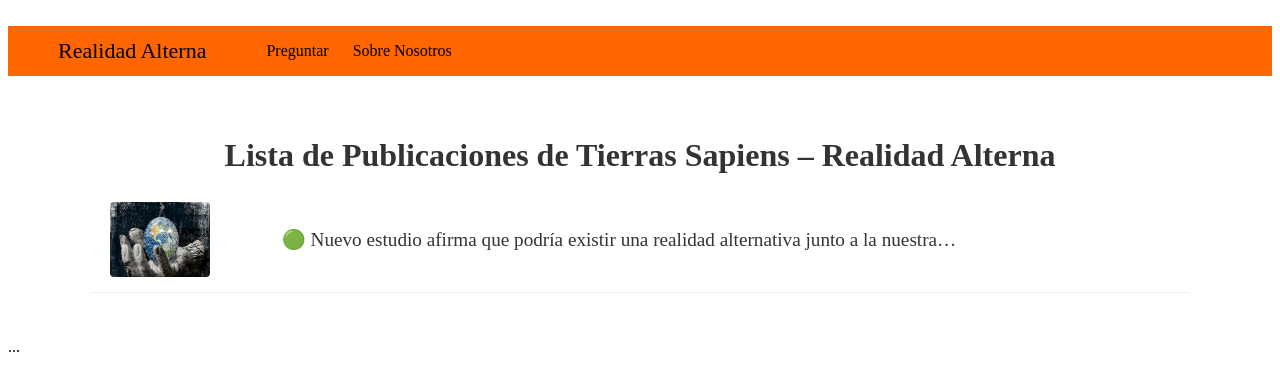
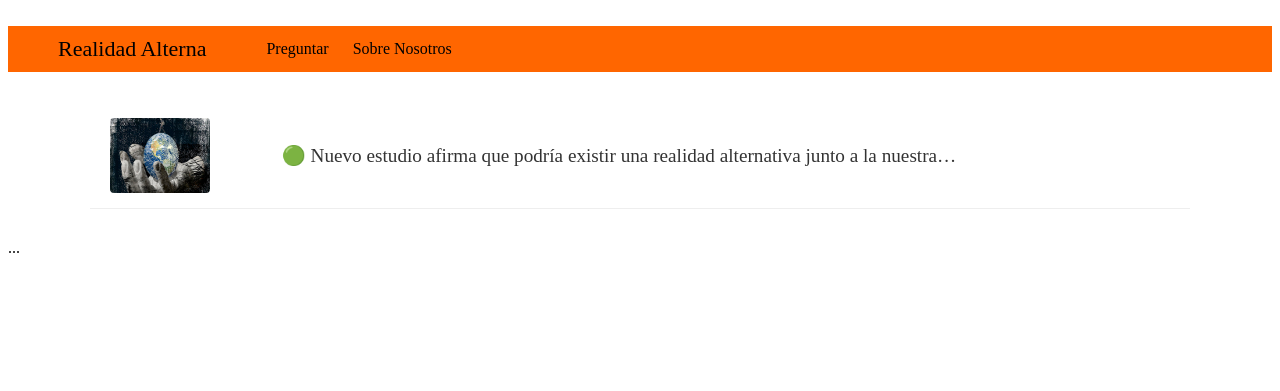
Before and after one commit to TierraSapiens/RealidadAlterna, a Jekyll site: the page built from index.md, in a window 1280 px wide. Shown: the top 391 px of the page. Built offline with Jekyll 4.4.1, drawn with Linux system fonts in a browser that asks for light colours.

Commit message:
Modificacion PAGE

```diff
--- a/assets/css/style.css
+++ b/assets/css/style.css
@@ -4,7 +4,7 @@
 main {
   max-width: 1100px; /* Le da un ancho máximo */
   margin: 0 auto;    /* LO CENTRA EN LA PANTALLA */
-  padding: 20px 0;   /* Espacio arriba y abajo */
+  padding: 5px 0;   /* Espacio arriba y abajo */
 }
 
 /* ------------------------------------------- */
@@ -14,7 +14,7 @@ main {
 .topbar {
   width: 100%;
   background: #ff6600; /* Color naranja */
-  padding: 12px 0;
+  padding: 10px 0;       /* 🔥 Subir o Bajar "HEADERS NARANJA" Reducido de 12px a 11px */
 }
 
 /* Centra el contenido del header */
@@ -73,6 +73,7 @@ main {
 .post-list {
   list-style: none;
   padding: 0;
+  margin-top: 5px; /* 🔥 Esto acerca la lista al header */
 }
 
 .post-item {
--- a/index.md
+++ b/index.md
@@ -1,12 +1,7 @@
 ---
 layout: default
-title: "Realidad Alterna"
+title: "TierrasSapiens"
 ---
-
-<div class="intro">
-  <h1>Lista de Publicaciones de Tierras Sapiens – Realidad Alterna</h1>
-</div>
-
 <div class="post-list">
 {% for post in site.posts %}
   <div class="post-item">
```
